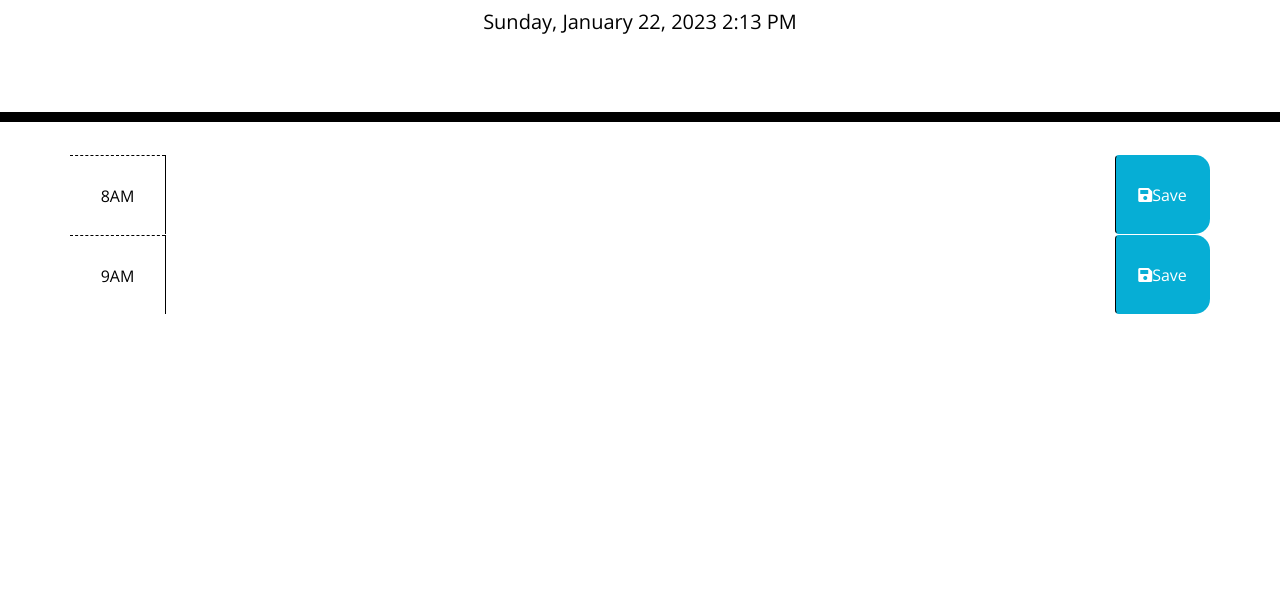
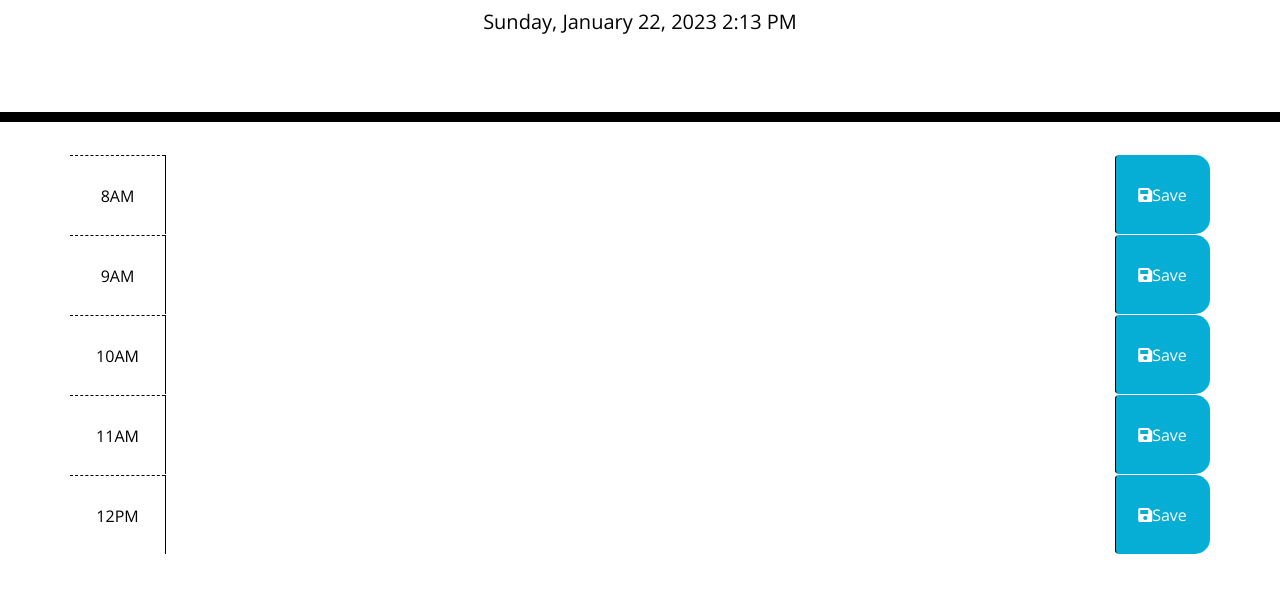
Before and after one commit to inaciobanu/Daily-Planner-App, a plain HTML site: page starter/index.html in a window 1280 px wide. Shown: the part 182-774 px from the top of the page. Drawn offline with nearby package versions, Linux system fonts and the light colour scheme.

Commit message:
10-12 pm timeblocks

```diff
--- a/starter/index.html
+++ b/starter/index.html
@@ -55,6 +55,42 @@
         <button class="col-md-1 btn saveBtn"><i class="fas fa-save"></i>Save</button>
       </div>
 
+      <div id="hour10" class="row time-block">
+        <!-- Div that shows the hour -->
+        <div class="col-md-1 hour">
+          10AM
+        </div>
+        <!-- Area where to write a task -->
+        <textarea class="col-md-10 description">
+        </textarea>
+        <!-- Save button -->
+        <button class="col-md-1 btn saveBtn"><i class="fas fa-save"></i>Save</button>
+      </div>
+
+      <div id="hour11" class="row time-block">
+        <!-- Div that shows the hour -->
+        <div class="col-md-1 hour">
+          11AM
+        </div>
+        <!-- Area where to write a task-->
+        <textarea class="col-md-10 description">
+        </textarea>
+        <!-- Save button -->
+        <button class="col-md-1 btn saveBtn"><i class="fas fa-save"></i>Save</button>
+      </div>
+
+      <div id="hour12" class="row time-block">
+        <!-- Div that shows the hour -->
+        <div class="col-md-1 hour">
+          12PM
+        </div>
+        <!-- Area where to write a task -->
+        <textarea class="col-md-10 description">
+        </textarea>
+        <!-- Save button -->
+        <button class="col-md-1 btn saveBtn"><i class="fas fa-save"></i>Save</button>
+      </div>
+
     </div>
     <script src="https://cdnjs.cloudflare.com/ajax/libs/jquery/3.2.1/jquery.min.js"></script>
     <script src="https://cdnjs.cloudflare.com/ajax/libs/moment.js/2.24.0/moment.min.js"></script>
```
